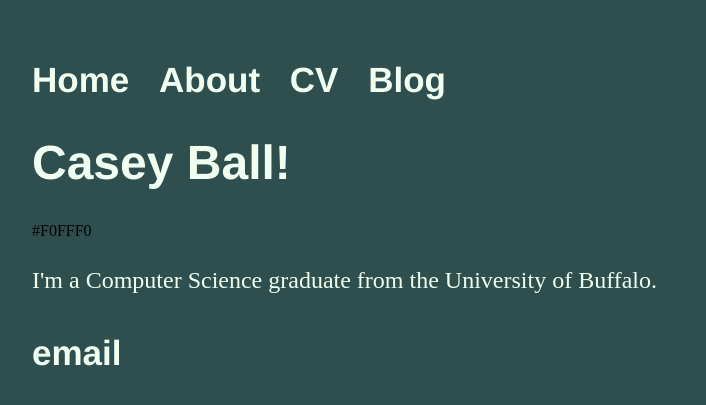
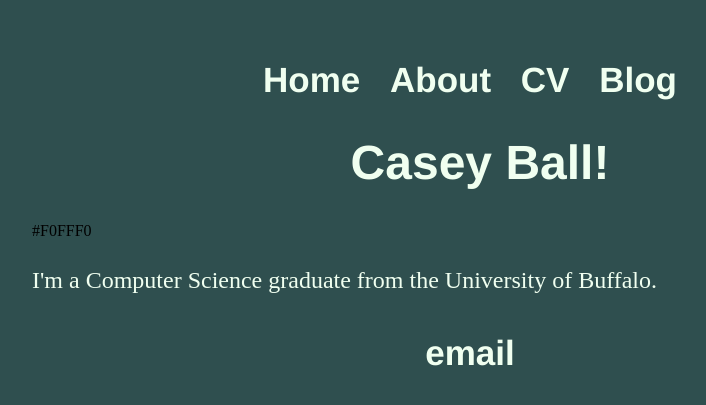
Before and after one commit to cmball2/github.io, a Jekyll site: the page built from index.html, in a window 1280 px wide. Shown: the top 405 px of the page, without its empty margins (160-866 px from the left). Built offline with Jekyll 4.4.1, drawn with Linux system fonts in a browser that asks for light colours.

Commit message:
Update main.css

```diff
--- a/css/main.css
+++ b/css/main.css
@@ -9,9 +9,11 @@ nav ul, footer ul {
     list-style: none;
     font-weight: bold;
     font-size: 35px;
+    text-align: center;
     color: #F0FFF0;
 }
 nav ul li, footer ul li {
+    text-align: center;
     display: inline;
     margin-right: 20px;
     color: #F0FFF0;
@@ -24,11 +26,13 @@ a:hover {
     text-decoration: underline;
 }
 h1 {
+    text-align: center;
     font-size: 3em;
     color: #F0FFF0;
     font-family:'Helvetica', 'Arial', 'Sans-Serif';
 }
 p {
+    text-align: left;
     font-size: 1.5em;
     line-height: 1.4em;
     color: #F0FFF0;
```
